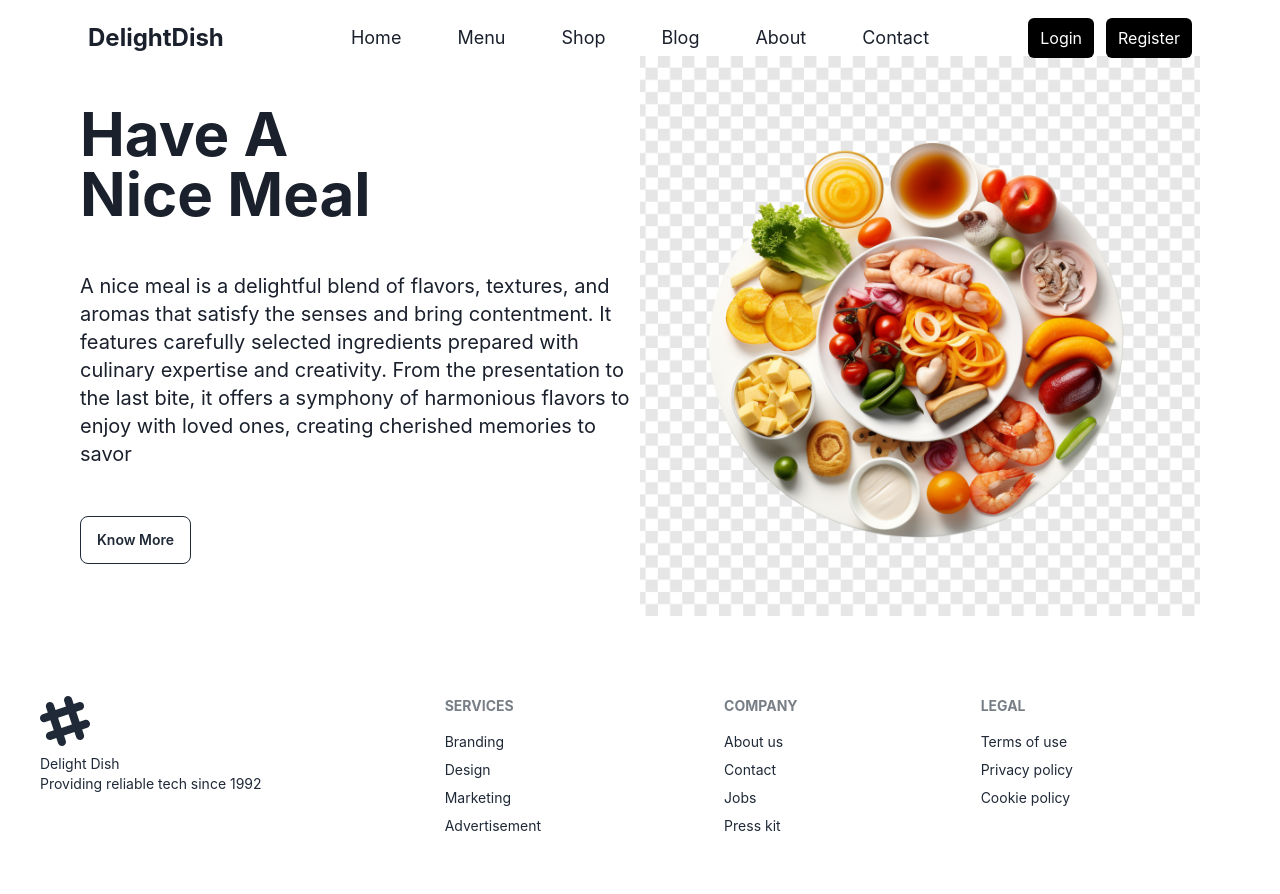
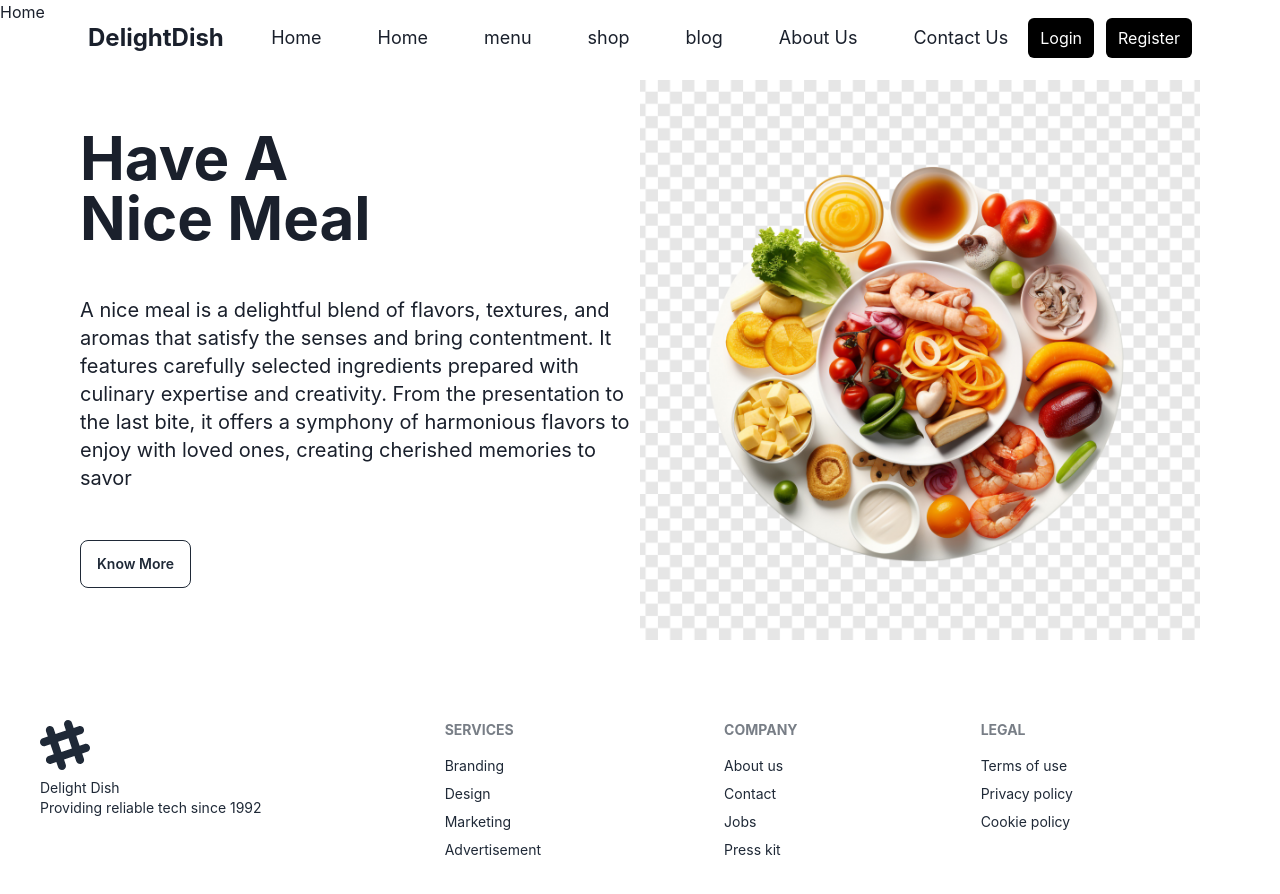
Before and after one commit to dev-chandan-pandey/Byte-Bhaav-2345, a React (Vite) app in the folder vite-project/: page / in a window 1280 px wide. Shown: the top 894 px of the page. Built offline with nearby package versions, Linux system fonts and the light colour scheme.

Commit message:
recipe page and recipe component is comming

```diff
--- a/vite-project/package.json
+++ b/vite-project/package.json
@@ -14,9 +14,12 @@
     "@emotion/react": "^11.11.4",
     "@emotion/styled": "^11.11.5",
     "axios": "^1.6.8",
+    "browser-router": "^0.2.0",
+    "dotenv": "^16.4.5",
     "framer-motion": "^11.0.24",
     "react": "^18.2.0",
-    "react-dom": "^18.2.0"
+    "react-dom": "^18.2.0",
+    "react-router-dom": "^6.22.3"
   },
   "devDependencies": {
     "@types/react": "^18.2.66",
--- a/vite-project/src/App.jsx
+++ b/vite-project/src/App.jsx
@@ -1,21 +1,26 @@
-
-
-import Banner from './components/Banner.jsx'
-import Footer from './components/Footer.jsx'
-import Navbar from './components/Navbar.jsx'
-
-
-
-
+import React from "react";
+import { BrowserRouter as Router, Routes, Route } from "react-router-dom";
+import Navbar from "./components/Navbar.jsx";
+import Home from "./pages/Home.jsx";
+import About from "./pages/About.jsx";
+import Contect from "./pages/Contect.jsx";
+import Recipes from "./pages/Recipes.jsx";
+import Banner from "./components/Banner.jsx";
+import Footer from "./components/Footer.jsx";
 function App() {
   return (
- <>
-    <Navbar/>
-     <Banner/>
-     <Footer/>
- </>
-
-  )
+    <Router>
+      <Navbar/>
+      <Routes>
+        <Route exact path={"/"} element={<Home/>}></Route>
+        <Route exact path={"/about"} element={<About/>}></Route>
+        <Route exact path={"/contact"} element={<Contect/>}></Route>
+        <Route exact path={"/recipes"} element={<Recipes/>}></Route>
+      </Routes>
+      <Banner />
+      <Footer />
+    </Router>
+  );
 }
 
-export default App
+export default App;
--- a/vite-project/src/components/Navbar.jsx
+++ b/vite-project/src/components/Navbar.jsx
@@ -1,5 +1,5 @@
 import React, { useEffect, useState } from 'react'
-
+import { Link } from "react-router-dom";
 function Navbar() {
   const [sticky,setSticky] = useState(false);
   useEffect(()=>{
@@ -26,12 +26,25 @@ function Navbar() {
         <svg xmlns="http://www.w3.org/2000/svg" className="h-5 w-5" fill="none" viewBox="0 0 24 24" stroke="currentColor"><path strokeLinecap="round" strokeLinejoin="round" strokeWidth="2" d="M4 6h16M4 12h8m-8 6h16" /></svg>
       </div>
       <ul tabIndex={0} className="menu menu-sm dropdown-content mt-3 z-[1] p-2 shadow bg-base-100 rounded-box w-52">
-      <li className="text-lg"><a>Home</a></li>
-      <li className="text-lg"><a>Menu</a></li>
-      <li className="text-lg"><a>Shop</a></li>
-      <li className="text-lg"><a>Blog</a></li>
-      <li className="text-lg"><a>About</a></li>
-      <li className="text-lg"><a>Contact</a></li>
+      <li className="text-lg">
+
+      <Link to="/">Home</Link>
+    </li>
+    <li className="text-lg">
+    <Link to="/recipes">menu</Link>
+    </li>
+    <li className="text-lg">
+    <Link to="/recipes">menu</Link>
+    </li>
+    <li className="text-lg">
+    <Link to="/blog">blog</Link>
+    </li>
+    <li className="text-lg">
+    <Link to="/about">About Us</Link>
+    </li>
+    <li className="text-lg">
+    <Link to="/contact">Contact Us</Link>
+    </li>
       </ul>
     </div>
     <a className=" text-2xl font-bold cursor-pointer">DelightDish</a>
@@ -40,11 +53,24 @@ function Navbar() {
   <div className="navbar-center hidden lg:flex ">
     <ul className="menu menu-horizontal px-1 space-x-6">
     <li className="text-lg"><a>Home</a></li>
-      <li className="text-lg"><a>Menu</a></li>
-      <li className="text-lg"><a>Shop</a></li>
-      <li className="text-lg"><a>Blog</a></li>
-      <li className="text-lg"><a>About</a></li>
-      <li className="text-lg"><a>Contact</a></li>
+    <li className="text-lg">
+    <Link to="/">Home</Link>
+    </li>
+    <li className="text-lg">
+    <Link to="/recipes">menu</Link>
+    </li>
+    <li className="text-lg">
+    <Link to="/shop">shop</Link>
+    </li>
+    <li className="text-lg">
+    <Link to="/blog">blog</Link>
+    </li>
+    <li className="text-lg">
+    <Link to="/about">About Us</Link>
+    </li>
+    <li className="text-lg">
+    <Link to="/contact">Contact Us</Link>
+    </li>
     </ul>
   </div>
   <div className='navbar-end space-x-3'>
--- a/vite-project/src/components/SingleRecipe.jsx
+++ b/vite-project/src/components/SingleRecipe.jsx
@@ -1,7 +1,98 @@
-import React from 'react'
+import React from "react";
+import { Link } from "react-router-dom";
+// calorie :150
+// cookingTime :45
+// createdAt: "2024-03-29T08:19:47.846Z"
+// description: "A hearty and nutritious soup made with an assortment of fresh garden vegetables."
+// fat: 5
+// image:  "https://raw.githubusercontent.com/VishnurajKarockal/Resources/main/byte-bhaav-unit6-project-recipe_images/calum-lewis-vA1L1jRTM70-unsplash.jpg"
+// ingredients: [{…}, {…}, {…}, {…}, {…}, {…}, {…}, {…}, {…}, {…}, {…}, {…}, {…}]
+// instructions: "In a large pot, heat olive oil over medium heat. Add diced onions, carrots, and celery. Sauté until vegetables are softened. Stir in minced garlic, chopped tomatoes, vegetable broth, and herbs. Bring to a simmer and cook for 20-25 minutes. Add chopped zucchini, green beans, and corn. Simmer for an additional 10-15 minutes until vegetables are tender. Season with salt and pepper to taste. Serve hot."
+// rating: 4.7
+// req_membership: "silver"
+// title: "Garden Vegetable Soup"
+// type :  "Soup"
+// userID: "660678d72717cf11c5d65832"
+// _id:  "660679a32717cf11c5d65836"
+function SingleRecipe({ food }) {
+  return (
+    <div className="rounded-lg sm:border-r-[12px] my-5 bg-white border-red-600 mt-2 grid  md:flex gap-2 ">
+      <div className="">
+        <Link to={`/recipe/${food._id}`}>
+          <img
+            className="md:w-[240px] rounded-l-lg w-full h-full object-cover"
+            src={`${food.image}`}
+            alt={food.title}
+          />
+        </Link>
+      </div>
 
-export default function SingleRecipe() {
-  return (
-    <div>SingleRecipe</div>
-  )
+      <div className="w-full p-2 pb-4">
+        <div className="flex justify-between items-center w-full">
+          <p className="text-xl font-semibold capitalize	">{food.title}</p>
+          <p className="font-semibold text-slate-600 text-[13px]">
+            CookingTime - {food.cookingTime}min
+          </p>
+          <p className="font-semibold text-slate-600 text-[13px]">
+            createdAt - {food.createdAt}day
+          </p>
+        </div>
+        <div className="flex justify-between items-center w-full">
+        <p className="text-xl font-semibold capitalize	">{food.req_membership}</p>
+        <p className="font-semibold text-slate-600 text-[13px]">
+        rating- {food.rating}
+        </p>
+        <p className="font-semibold text-slate-600 text-[13px]">
+        type - {food.type}
+        </p>
+      </div>
+        <p className="sm:inline hidden text-sm text-gray-600">
+         description: {food.description}
+        </p>
+        <br/>
+        <p className="sm:inline hidden text-sm text-gray-600">
+        instructions: {food.instructions}
+       </p>
+        <p className="inline sm:hidden text-sm text-gray-600">
+          {food.description}
+        </p>
+        <p className=" mt-2 font-semibold text-md  capitalize ">Ingredients</p>
+        {/* <p className='flex gap-10'>{food.ingredients}</p> */}
+        <ul className="flex flex-wrap w-full gap-4 mt-1">
+          {food.ingredients.map((ele, index) => (
+            <ul
+              className="bg-red-600 capitalize rounded-sm text-[12px] text-white text-center px-4 "
+              key={index}
+              style={{ listStyleType: "none", display: "flex" }}
+            >
+              <li className="px-5">name: {ele.name}</li>
+              <br />
+              <li className="px-5">quantity: {ele.quantity}</li>
+              <br />
+              <li className="px-5">id: {ele._id}</li>
+            </ul>
+          ))}
+        </ul>
+      </div>
+    </div>
+  );
 }
+
+export default SingleRecipe;
+
+// <div className="flex  justify-center sm:justify-end w-full">
+//         {cookies.access_token ? (
+//           <button
+//             className="mt-4 bg-black text-white w-[150px] p-1 hover:bg-white hover:text-black cursor-pointer  hover:border hover:border-[1px] hover:border-black hover:duration-200 rounded-md"
+//             onClick={() => {
+//               saveFood(food._id);
+//             }}
+//             disabled={isSaved(food._id)}
+//           >
+//             {" "}
+//             {saved.includes(food._id) ? "Saved" : "Save"}
+//           </button>
+//         ) : (
+//           ""
+//         )}
+//       </div>
--- a/vite-project/src/pages/recipes.jsx
+++ b/vite-project/src/pages/recipes.jsx
@@ -1,9 +1,50 @@
-import React from 'react'
 
-function recipes() {
+// require('dotenv').config()
+// const apiUrl = import.meta.env.API_BASE_URL;
+//import "dotenv";
+//import 'dotenv/config';
+const API_BASE_URL=`http://localhost:8080`;
+import React, { useEffect, useState } from 'react'
+import axios from 'axios';
+import SingleRecipe from '../components/SingleRecipe';
+function Recipes() {
+   const [data,setState] = useState([])
+   useEffect(() => {
+		const fetchFood = async () => {
+			try {
+				const data = await axios.get(`${API_BASE_URL}/recipes/`,{
+					headers: {
+					  'Authorization': `Bearer eyJhbGciOiJIUzI1NiIsInR5cCI6IkpXVCJ9.eyJ1c2VySUQiOiI2NjA2Nzg2YzI3MTdjZjExYzVkNjU4MmUiLCJpYXQiOjE3MTE4MDc3Mjd9.FLV0D8YY1ZuWW3sJlvP4xceMChWQhxVZIIo60z4Yy-g`
+					}
+			});
+			   setState(data.data.recipes)
+		// 		const data = await axios.get(`${apiUrl}/recipes/`,{
+        //   headers: {
+        //     'Authorization': `Bearer eyJhbGciOiJIUzI1NiIsInR5cCI6IkpXVCJ9.eyJ1c2VySUQiOiI2NjA2Nzg2YzI3MTdjZjExYzVkNjU4MmUiLCJpYXQiOjE3MTE4MDc3Mjd9.FLV0D8YY1ZuWW3sJlvP4xceMChWQhxVZIIo60z4Yy-g`
+        //   }
+        //});
+          console.log(data)
+				//setdata(data);
+			} catch (err) {
+				console.log(err);
+        console.log(err.message)
+			}
+		};
+
+		// const usersavedFood = async () => {
+		// 	const res = await axios.get(
+		// 		`https://recipe-genius.vercel.app/foods/savedfood/id/${userId}`,
+		// 	);
+		// 	setSaved(res.data.savedFoods);
+		// 	console.log("saved foods", res.data);
+		// };
+
+		fetchFood();
+		//usersavedFood();
+	}, []);
   return (
-    <div>recipes</div>
+    <div className='md:px-0 px-2 md:max-w-[80%] mx-auto'>{data.map((ele,ind)=> <SingleRecipe key={ind+1+""+ele.name} food={ele}/>)}</div>
   )
 }
 
-export default recipes
+export default Recipes
```
Also changed, not shown: 2 other files (tests, documents, lock files or other folders).
